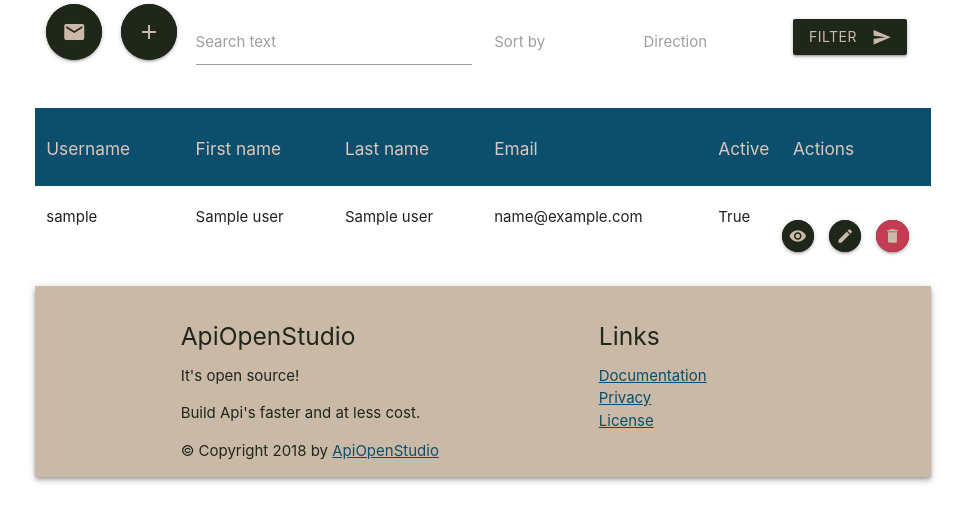
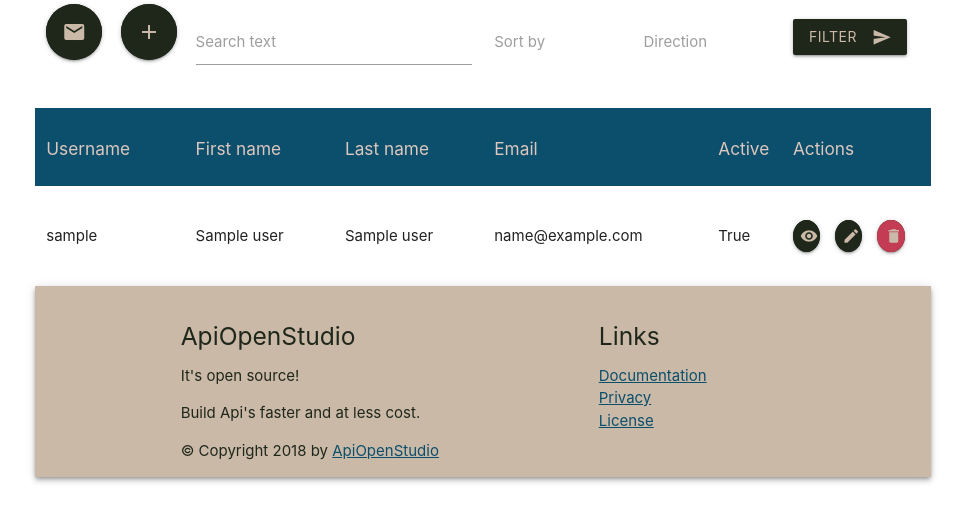
Before and after one commit to naala89/api_open_studio_admin, a PHP site: template includes/templates/users.twig in a window 1280 px wide. Shown: the part 191-697 px from the top of the page, without its empty margins (157-1122 px from the left). Run offline with PHP 8.4, Linux system fonts and the light colour scheme; the template is opened without the code that fills it: most values are stand-ins (such as "Sample title", 1, 10 or a date in 2020); style sheets or scripts are compiled from the project's sources; some libraries are stand-ins or nearby versions.

Commit message:
Fixed vertical align with materialize when using truncate.

```diff
--- a/includes/scss/includes/_layout.scss
+++ b/includes/scss/includes/_layout.scss
@@ -26,3 +26,11 @@ main {
 div.truncate {
   display: inherit;
 }
+
+.word-wrap {
+  word-wrap: break-word;
+}
+
+.overflow-hidden {
+  overflow: hidden;
+}
--- a/includes/templates/resources.twig
+++ b/includes/templates/resources.twig
@@ -21,9 +21,9 @@
             <div class="col s2">
                 <div class="input-field">
                     <select class="input-field" name="filter_by_account">
-                        <option value=""{% if params.filter_by_account is empty %} selected{% endif %}>None</option>
+                        <option value="">None</option>
                         {% for account in accounts %}
-                            <option value="{{ account.accid }}"{% if account.accid == params.filter_by_account %} selected{% endif %}>{{ account.name }}</option>
+                            <option value="{{ account.accid }}" {% if account.accid == params.filter_by_account %}selected{% endif %}>{{ account.name }}</option>
                         {% endfor %}
                     </select>
                     <label for="search">Filter by account</label>
@@ -120,7 +120,7 @@
             <div class="col col-height s2 valign-wrapper">{{ resource.uri }}</div>
             <div class="col col-height s2 valign-wrapper">
                 <a class="btn-floating btn-small hoverable" href="/resource/edit/{{ resource.resid }}">
-                    <i class="material-icons black-text" title="Edit this resource.">edit</i>
+                    <i class="material-icons" title="Edit this resource.">edit</i>
                 </a>
                 <a class="btn-floating btn-small hoverable" href="#">
                     <i class="material-icons modal-resource-download-trigger" resid="{{ resource.resid }}"
--- a/includes/templates/users.twig
+++ b/includes/templates/users.twig
@@ -59,12 +59,12 @@
   </div>
   {% for uid, user in users %}
     <div class="row hoverable">
-      <div class="col s2 col-height valign-wrapper truncate">{{ user.username }}</div>
-      <div class="col s2 col-height valign-wrapper truncate">{{ user.nameFirst }}</div>
-      <div class="col s2 col-height valign-wrapper truncate">{{ user.nameLast }}</div>
-      <div class="col s3 col-height valign-wrapper truncate">{{ user.email }}</div>
-      <div class="col s1 col-height valign-wrapper truncate">{% if user.active == 0 %}False{% else %}True{% endif %}</div>
-      <div class="ccol s2 col-height valign-wrapper">
+      <div class="col s2 col-height valign-wrapper overflow-hidden">{{ user.username }}</div>
+      <div class="col s2 col-height valign-wrapper overflow-hiddenp">{{ user.nameFirst }}</div>
+      <div class="col s2 col-height valign-wrapper overflow-hidden">{{ user.nameLast }}</div>
+      <div class="col s3 col-height valign-wrapper overflow-hidden">{{ user.email }}</div>
+      <div class="col s1 col-height valign-wrapper">{% if user.active == 0 %}False{% else %}True{% endif %}</div>
+      <div class="col s2 col-height valign-wrapper">
         <a class="btn-floating btn-small hoverable" href="/user/view/{{ user.uid }}">
           <i class="material-icons" title="View this account.">remove_red_eye</i>
         </a>
```
Also changed, not shown: includes/templates/user-roles.twig (+7 -7 lines), CONTRIBUTING.md (line endings or trailing spaces).
